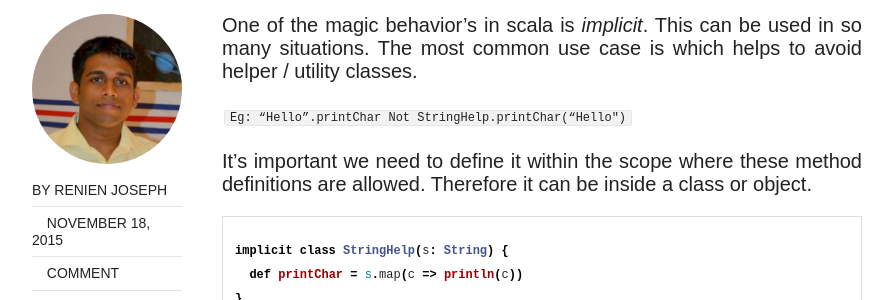
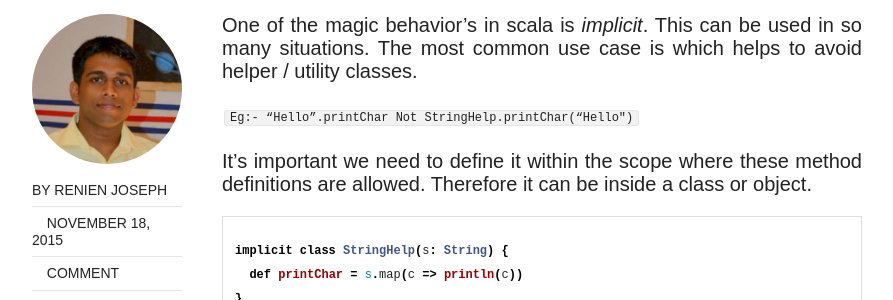
Before and after one commit to Renien/Renien.github.io, a Jekyll site: the page built from _posts/blog/scala-blog-series/2015-11-18-implicit.md, in a window 1280 px wide and 900 px high, scrolled down 415 px. Shown: the part 149-449 px from the top of the window, without its empty margins (128-1021 px from the left). Built offline with Jekyll 4.4.1, drawn with Linux system fonts in a browser that asks for light colours; nearby versions of some CDN libraries; comment, search, counter and statistics services are not loaded.

Commit message:
this commit is just to trigger the jeklly

```diff
--- a/_posts/blog/scala-blog-series/2015-11-18-implicit.md
+++ b/_posts/blog/scala-blog-series/2015-11-18-implicit.md
@@ -14,7 +14,7 @@ share: true
 
 One of the magic behavior's in scala is *implicit*. This can be used in so many situations. The most common use case is which helps to avoid helper / utility classes.
 
-`Eg: “Hello”.printChar Not StringHelp.printChar(“Hello")`
+`Eg:- “Hello”.printChar Not StringHelp.printChar(“Hello")`
 
 It’s important we need to define it within the scope where these method definitions are allowed. Therefore it can be inside a class or object.
 
```
